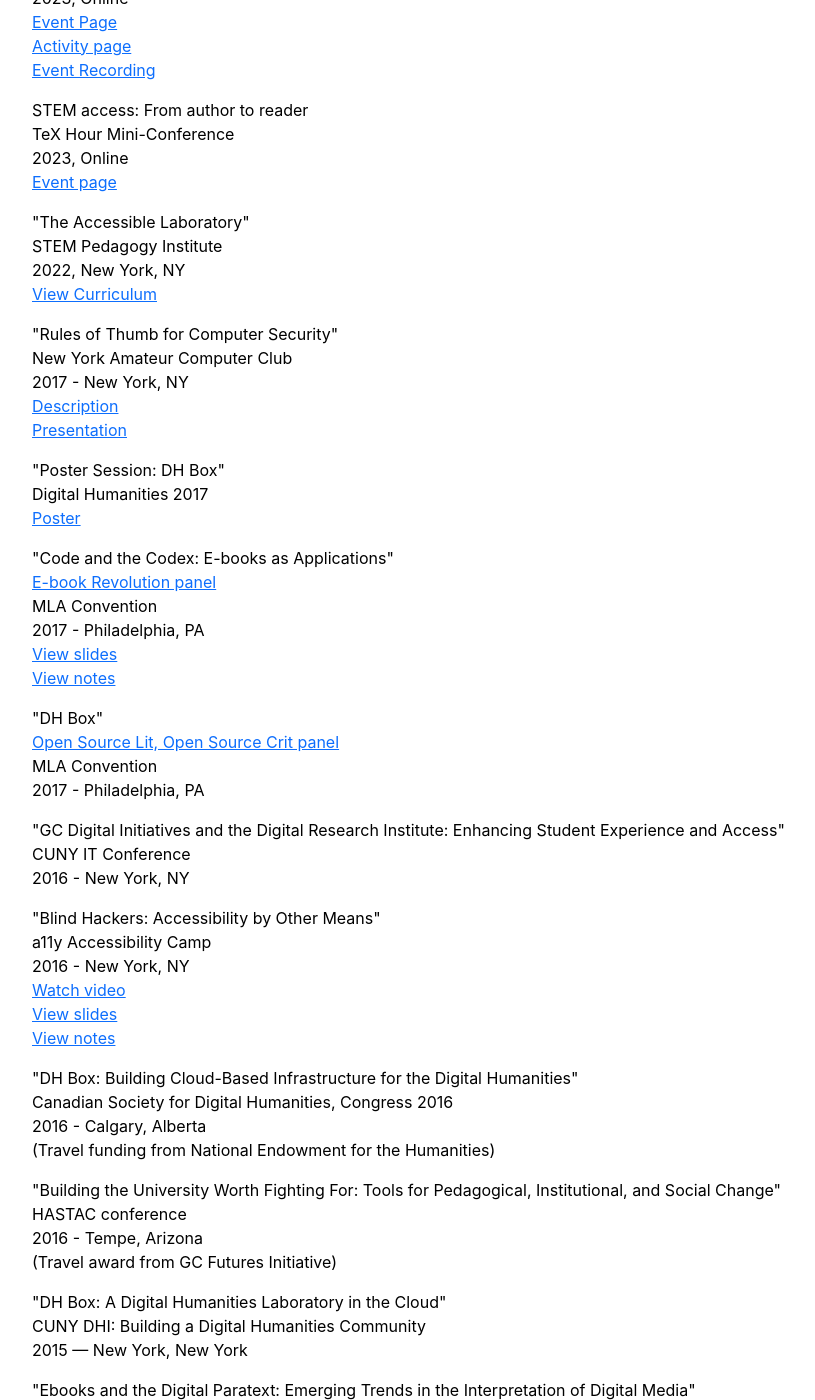
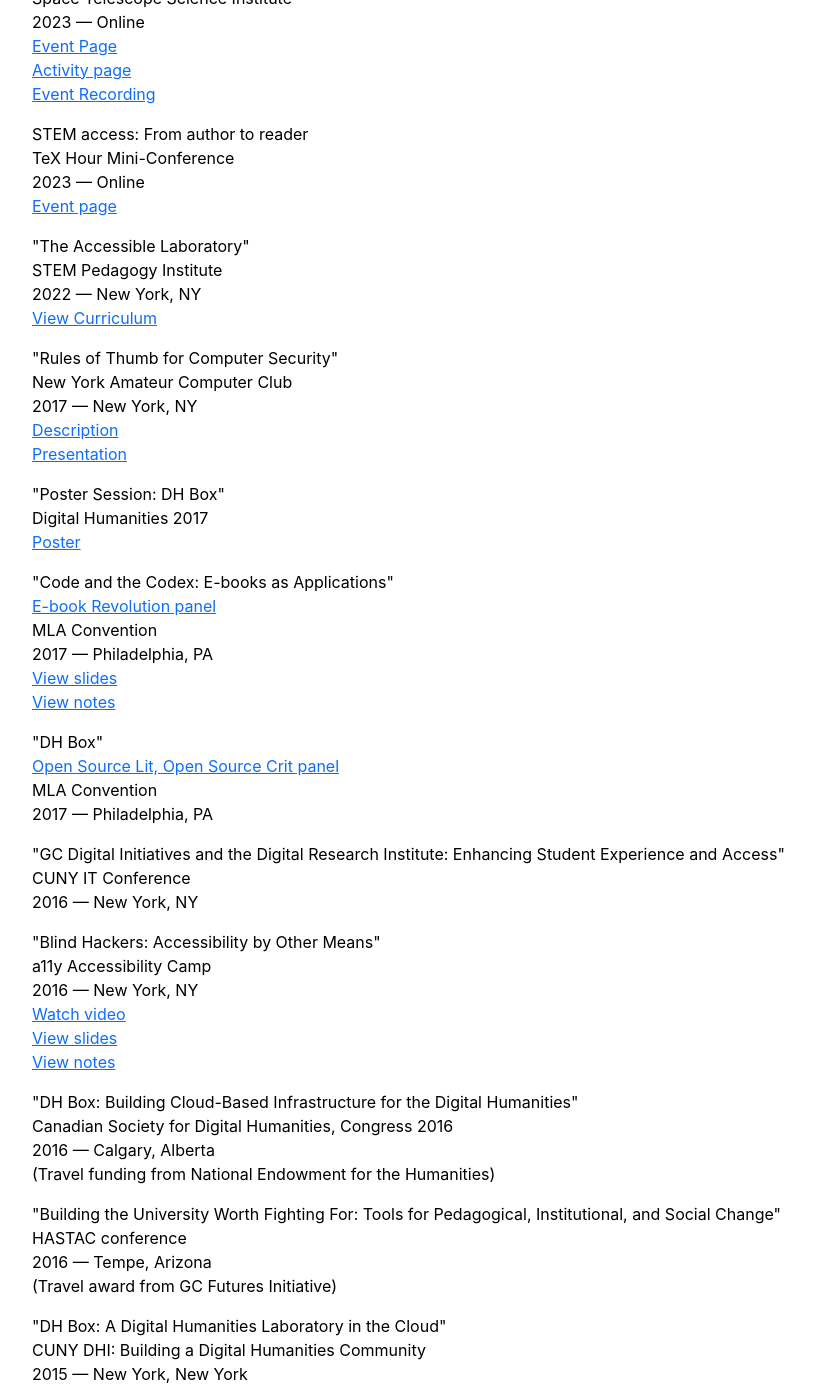
Before and after one commit to smythp/website, a Jekyll site: the page built from cv.md, in a window 1280 px wide and 1400 px high, scrolled down 4620 px. Shown: the whole window, without its empty margins (96-911 px from the left). Built offline with Jekyll 4.4.1, drawn with Linux system fonts in a browser that asks for light colours; some of the changed text lies outside the part shown.

Commit message:
Automatic push

```diff
--- a/cv.md
+++ b/cv.md
@@ -61,7 +62,7 @@
 
 Astronomy Notebooks for ALl\
 [Space Telescope Science Institute](https://www.stsci.edu/)\
-2022-present
+2022 --- present
 
 Enthought Edge Platform Documentation\
 [Enthought](https://www.enthought.com/)\
@@ -88,21 +89,21 @@
 
 Milton F. Steinhardt Memorial Fellowship Award for Best Prospectus\
 Dissertation Year Prize, Graduate Center English Department\
-2018-2019
+2018 --- 2019
 
 Public Humanities Fellowship\
 [Humanities New York](https://humanitiesny.org/)\
 Project: \"Apps for Activists\"\
-2018-2019
+2018 --- 2019
 
 NYCDH Graduate Student Digital Project Award, \"Futures Past Archive\" ([Second place](http://nycdh.org/nycdh-graduate-student-digital-project-awards-2016/))\
 2016
 
 Provost\'s Digital Innovation Grant, \"Futures Past Archive\"\
-2015-2016 and 2016-2017
+2015 --- 2016 and 2016 --- 2017
 
 Digital Writing Fellowship, Qwriting, Queens College\
-2016-2017
+2016 --- 2017
 
 ARC Praxis Fellowship, Advanced Research Collaborative, CUNY Graduate Center\
 2014
@@ -111,7 +112,7 @@
 2012
 
 Fulbright Fellowship, English Teaching Assistantship in Berlin, Germany\
-2009-2010
+2009 --- 2010
 
 Publications
 ------------
@@ -148,25 +149,25 @@
 -------
 
 Student Representative, Interactive Technology and Pedagogy Student Liaison Committee\
-2016-2017 and 2017-2018
+2016 --- 2017 and 2017 --- 2018
 
 Student Representative, Graduate Center ADA Compliance Committee\
-2016-2017
+2016 --- 2017
 
 Convener, GC Python User Group (PUG)\
-2015-2017
+2015 --- 2017
 
 Member, English Student Association Website Committee\
-2015-2016
+2015 --- 2016
 
 Chair, GC Digital Research Institute Curriculum Committee\
-2015-2017
+2015 --- 2017
 
 Member, GC Digital Research Bootcamp Steering Committee\
-2015-2017
+2015 --- 2017
 
 Convener, Utopian Studies Seminar, CUNY Graduate Center\
-2012-2015
+2012 --- 2015
 
 Invited Talks
 -------------
@@ -178,13 +179,13 @@
 
 \"Web APIs with Python\"\
 Week-long course, Digital Humanities Summer Institute\
-2018, 2019 - Victoria, British Columbia\
+2018, 2019 --- Victoria, British Columbia\
 [View Materials](https://github.com/szweibel/DHSI-API-workshop#web-apis-with-python)\
 [\#dhsiapi on Twitter](https://twitter.com/search?q=%2523dhsiapi&src=typd)
 
 \"Lightning Talk: DH Box\"\
 NEH Project Director\'s Meeting\
-2015 - Washington, DC
+2015 --- Washington, DC
 
 \"Introducing DH Box\"\
 Media Res: Lightning Talks by NYC Graduate Students on DH Projects\
@@ -210,24 +211,24 @@
 
 Accessible Notebooks Hackathon\
 Space Telescope Science Institute\
-2023, Online\
+2023 --- Online\
 [Event Page](https://iota-school.github.io/accessibility_hackathon/)\
 [Activity page](https://iota-school.github.io/accessibility_hackathon/hack)\
 [Event Recording](https://www.youtube.com/watch?v=zskT7leTxXM%0A)
 
 STEM access: From author to reader\
 TeX Hour Mini-Conference\
-2023, Online\
+2023 --- Online\
 [Event page](https://texhour.github.io/2023/01/19/stem-access-author-reader/)
 
 \"The Accessible Laboratory\"\
 STEM Pedagogy Institute\
-2022, New York, NY\
+2022 --- New York, NY\
 [View Curriculum](https://iotaschool.com/resource/sequence/u/patrick/s/the-accessible-laboratory)
 
 \"Rules of Thumb for Computer Security\"\
 New York Amateur Computer Club\
-2017 - New York, NY\
+2017 --- New York, NY\
 [Description](http://nyacc.org/)\
 [Presentation](http://htmlpreview.github.io/?https://github.com/smythp/security-workshop/blob/master/presentation/index.html#/sec-title-slide)
 
@@ -238,34 +239,34 @@
 \"Code and the Codex: E-books as Applications\"\
 [E-book Revolution panel](https://apps.mla.org/program_details?prog_id=75&year=2017)\
 MLA Convention\
-2017 - Philadelphia, PA\
+2017 --- Philadelphia, PA\
 [View slides](http://htmlpreview.github.io/?https://github.com/smythp/ebooks-as-applications/blob/master/presentation.html#/sec-title-slide)\
 [View notes](https://github.com/smythp/ebooks-as-applications#ebooks-as-applications)
 
 \"DH Box\"\
 [Open Source Lit, Open Source Crit panel](https://text.mla.hcommons.org/)\
 MLA Convention\
-2017 - Philadelphia, PA
+2017 --- Philadelphia, PA
 
 \"GC Digital Initiatives and the Digital Research Institute: Enhancing Student Experience and Access\"\
 CUNY IT Conference\
-2016 - New York, NY
+2016 --- New York, NY
 
 \"Blind Hackers: Accessibility by Other Means\"\
 a11y Accessibility Camp\
-2016 - New York, NY\
+2016 --- New York, NY\
 [Watch video](https://www.youtube.com/watch?v=W8_O3joo4aU)\
 [View slides](http://htmlpreview.github.io/?https://github.com/smythp/blind-hackers/blob/master/presentation/foo.html)\
 [View notes](https://github.com/smythp/blind-hackers)
 
 \"DH Box: Building Cloud-Based Infrastructure for the Digital Humanities\"\
 Canadian Society for Digital Humanities, Congress 2016\
-2016 - Calgary, Alberta\
+2016 --- Calgary, Alberta\
 (Travel funding from National Endowment for the Humanities)
 
 \"Building the University Worth Fighting For: Tools for Pedagogical, Institutional, and Social Change\"\
 HASTAC conference\
-2016 - Tempe, Arizona\
+2016 --- Tempe, Arizona\
 (Travel award from GC Futures Initiative)
 
 \"DH Box: A Digital Humanities Laboratory in the Cloud\"\
@@ -313,7 +314,7 @@
 2015 --- 2017
 
 Maintainer, [Eloud screen reader](https://github.com/smythp/eloud)\
-2016 - 2017
+2016 --- 2017
 
 Developer, [DH Box](http://dhbox.org/), CUNY Graduate Center\
 2014 --- 2018
@@ -322,13 +323,13 @@
 2014 --- 2015
 
 Contributing Historian, [More Than a Mapp](http://www.morethanamapp.org/), CUNY Graduate Center\
-2013 -- 2014
+2013 --- 2014
 
 Website Redesign, [Association of Independent Information Professionals](http://www.aiip.org/) (AIIP)\
-2013-2014
+2013 --- 2014
 
 Dialogue and Scripting, AI Patient Platform, MATRIC Research\
-2012 -- 2013
+2012 --- 2013
 
 Classes Taught
 --------------
```
Also changed, not shown: other parts of cv.md (+2 -1 lines).
